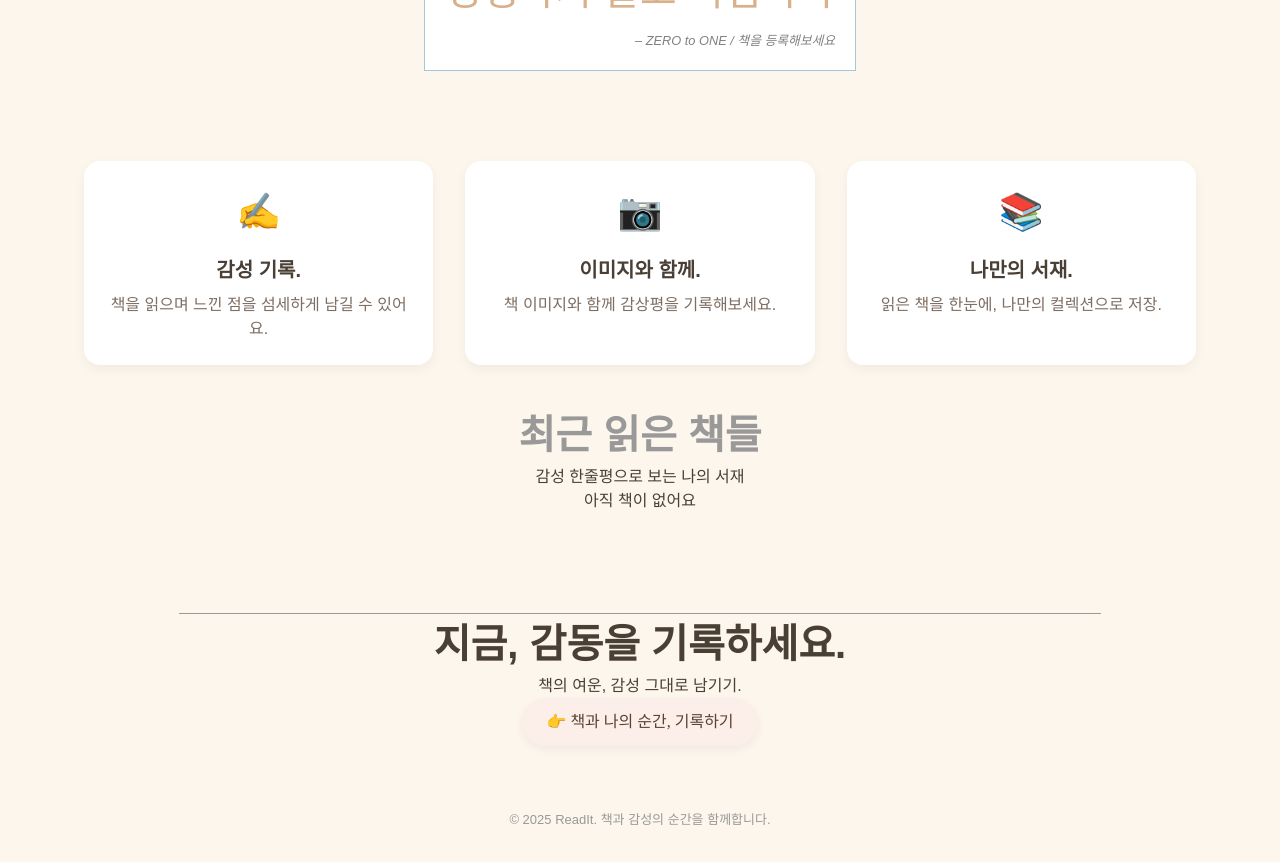
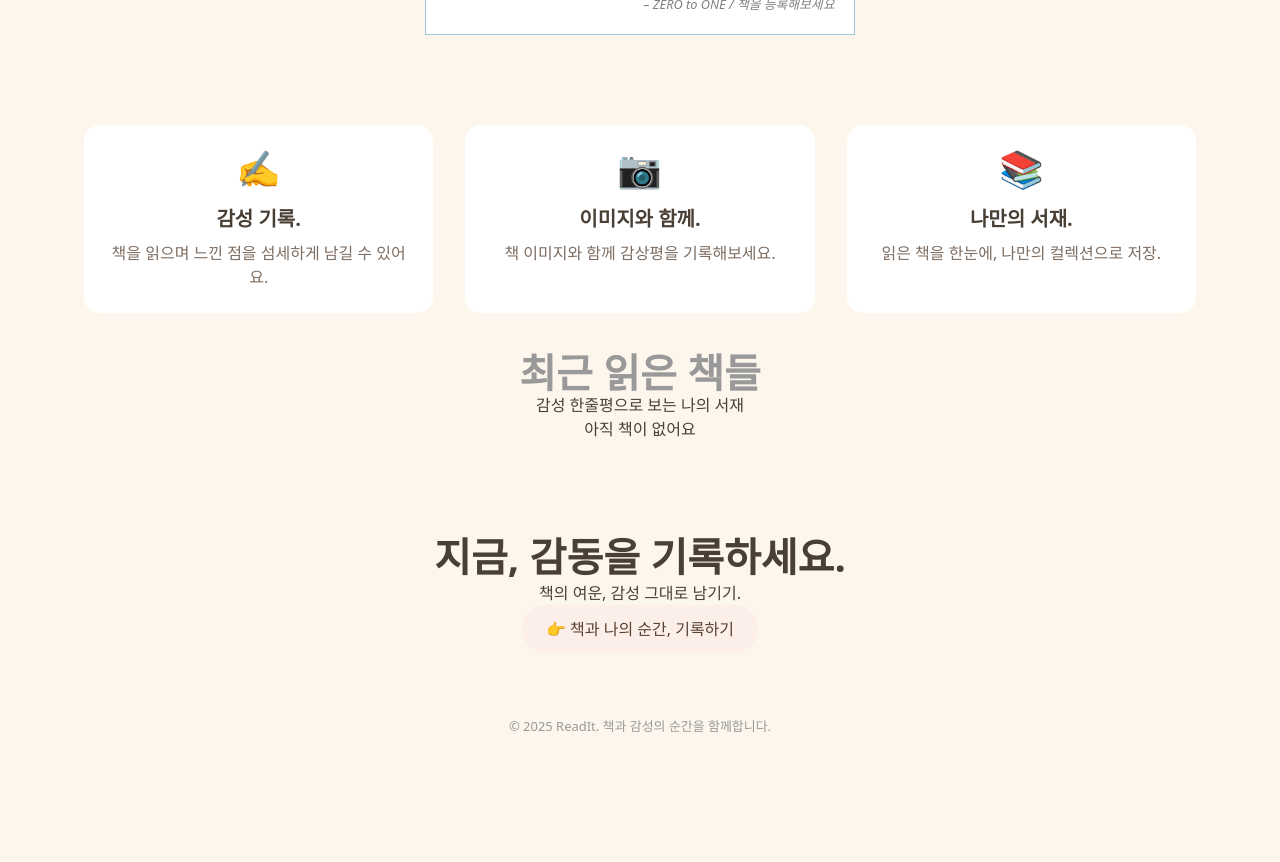
Before and after one commit to guswnsj0112/readIt, a React (Vite) app in the folder frontend/: page / in a window 1280 px wide. Shown: the part 960-1822 px from the top of the page. After the commit the page ends 1729 px from the top, so only its background shows below. Built offline with nearby package versions, Linux system fonts and the light colour scheme.

Commit message:
Feat: Tailwind CSS 기본 설정 및 테마 정의

```diff
--- a/frontend/src/App.css
+++ b/frontend/src/App.css
@@ -1,156 +1,101 @@
 @import "tailwindcss";
 
-:root {
-  --main-bg-color: #fdf6ec;
-  --main-font-color: #4a3f35;
-  --sub-color1: #999999;
-  --sub-color2: #777777;
+@theme {
+  --color-main-bg: #fdf6ec;
+  --color-main-font: #4a3f35;
+  --color-gray-1: #999999;
+  --color-gray-2: #777777;
+   /* 모든 중단점 제거 */
+  --breakpoint-*: initial;
+  /* PC 화면 (최대 1200px) */
+  --breakpoint-lg: 1200px;
+  /* 태블릿 화면 (최대 768px) */
+  --breakpoint-md: 768px;
+  /* 모바일 화면 (최대 480px) */
+  --breakpoint-sm: 480px;
+
 }
 
 .sr-only {
-  position: absolute;
-  width: 1px;
-  height: 1px;
-  margin: -1px;
-  overflow: hidden;
-  clip: rect(0, 0, 0, 0);
-  white-space: nowrap;
-  border: 0;
+  @apply absolute w-0 h-0 -m-0 overflow-hidden whitespace-nowrap;
 }
 
 body {
-  background-color: var(--main-bg-color);
-  color: var(--main-font-color);
-  margin: 0;
-  padding: 0;
-  font-family: "Pretendard", sans-serif;
+  @apply bg-main-bg text-main-font m-0 p-0;
 }
 
 * {
-  box-sizing: border-box;
+  @apply box-border;
 }
 
 main {
-  max-width: 1200px;
-  margin: 0 auto;
-  padding: 0 24px;
-  display: flex;
-  flex-direction: column;
-  align-items: center;
-  background-color: var(--main-bg-color);
-  color: var(--main-font-color);
+  @apply lg:max-w-[75.00rem] my-0 m-auto py-0 px-6 flex flex-col items-center text-main-font;
 }
 
 .slogan {
-  margin-right: auto;
-  margin-left: 20px;
+  @apply mr-auto ml-5;
 }
+
 h2 {
-  font-size: 40px;
-  font-weight: 700;
-  margin: auto;
+  @apply text-[25px]  mb-1 lg:text-[2.50rem] leading-none font-bold m-auto;
 }
 
 h3 {
-  font-size: 40px;
-  font-weight: 700;
-  color: var(--sub-color1);
-  margin: 0;
+  @apply text-[20px] lg:text-[2.50rem] leading-none font-bold text-gray-1 m-0;
 }
 
 .mainImage {
-  margin-top: 20px;
-  width: 700px;
-  height: 600px;
+  @apply w-[250px] lg:w-[43.75rem] mt-5  lg:h-[37.50rem];
 }
 
 .introduction {
-  display: grid;
-  grid-template-columns: repeat(3, 1fr);
-  gap: 32px;
-  margin: 40px 0;
-  padding: 0 20px;
+  @apply grid grid-cols-[repeat(3,_1fr)] gap-8 my-10 mx-0 py-0 px-5;
 }
 
 .introduction section {
-  background-color: #ffffff;
-  border-radius: 16px;
-  padding: 24px;
-  box-shadow: 0 4px 12px rgba(0, 0, 0, 0.05);
-  text-align: center;
-  transition: transform 0.2s ease;
+  @apply bg-[#ffffff] lg:rounded-2xl p-6 text-center;
 }
 
 .introduction section:hover {
-  transform: translateY(-4px);
+  @apply transform scale-105;
 }
 
 .emoji {
-  font-size: 36px;
-  margin-bottom: 16px;
-  background-color: #ffffff;
+  @apply text-4xl mb-4 bg-[#ffffff];
 }
 
 .introduction > section > h4 {
-  font-weight: 700;
-  font-size: 20px;
-  margin-bottom: 8px;
-  color: var(--main-font-color);
-  background-color: #ffffff;
+  @apply font-bold text-xl mb-2 text-main-font bg-[#ffffff];
 }
 
 .introduction > section > p {
-  font-size: 16px;
-  line-height: 1.5;
-  color: #7e6d61;
-  background-color: #ffffff;
+  @apply text-base leading-normal text-[#7e6d61] bg-[#ffffff];
 }
 
 .book_list {
-  display: flex;
-  gap: 20px;
+  @apply flex gap-5;
 }
 
 .bottom {
-  margin-top: 100px;
-  border-top: 1px solid var(--sub-color1);
-  width: 80%;
+  @apply mt-24 w-4/5;
 }
 
 .bottom > p {
-  margin-top: 0px;
-  margin-bottom: 20px;
-  font-size: 22px;
-  font-weight: 500;
-  color: var(--sub-color1);
+  @apply mt-0 mb-5 lg:text-[1.38rem] leading-7 font-medium text-gray-1;
 }
+
 .bottom > .container > a.btn {
-  background-color: #fcefe9;
-  color: #5a4231;
-  font-size: 16px;
-  font-family: "Nanum Myeongjo", serif;
-  padding: 12px 24px;
-  border: none;
-  border-radius: 24px;
-  box-shadow: 0 4px 10px rgba(0, 0, 0, 0.05);
-  transition: 0.3s ease-in-out;
+  @apply bg-[#fcefe9] text-[#5a4231] text-base py-3 px-6 rounded-3xl;
 }
 
 .bottom > .container > a.btn:hover {
-  background-color: #f5e1d5;
-  transform: translateY(-2px);
+  @apply bg-[#f5e1d5];
 }
 
 .bottom > .container {
-  display: flex;
-  flex-direction: column;
-  align-items: center;
-  text-align: center;
+  @apply flex flex-col items-center text-center;
 }
 
 footer > p {
-  text-align: center;
-  font-size: 13px;
-  color: #999;
-  margin: 4rem 0 2rem;
+  @apply text-center lg:text-[0.81rem] text-[#999] mt-16 mx-0 mb-8;
 }
```
